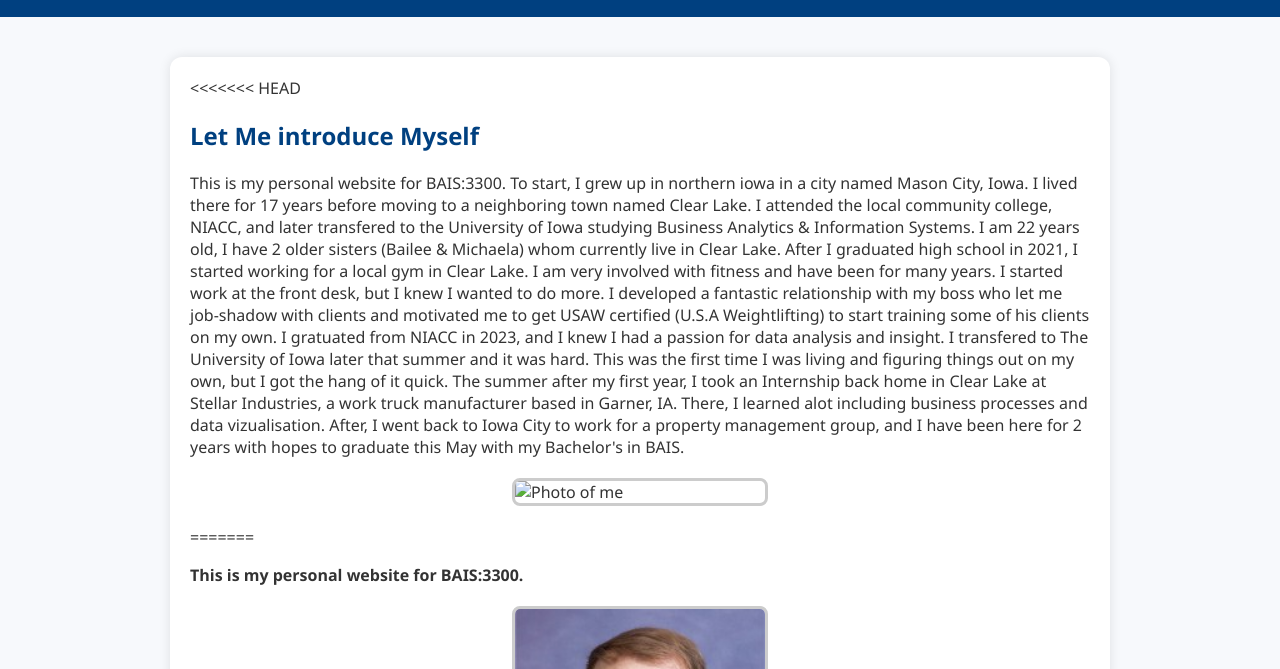
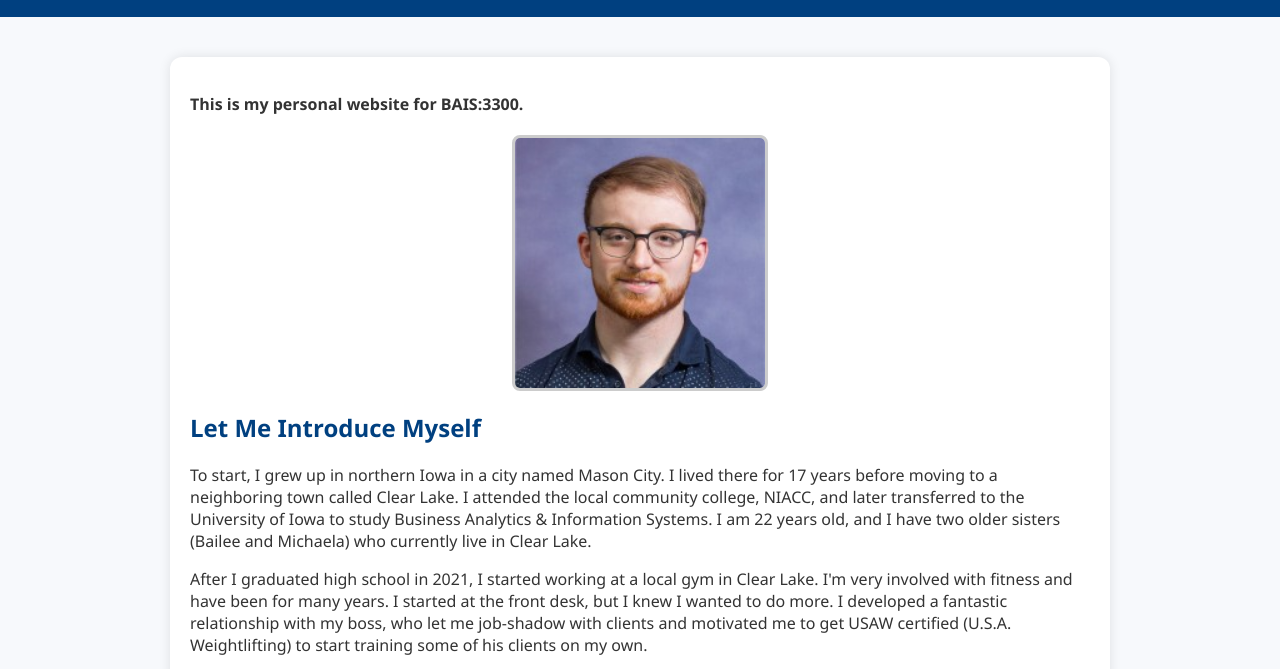
Before and after one commit to cd-schilling/cdschilling_HW6, a plain HTML site: page index.html in a window 1280 px wide. Shown: the part 88-757 px from the top of the page. Drawn offline with Linux system fonts and the light colour scheme; files whose address does not match are found by name.

Commit message:
Update index.html

```diff
--- a/index.html
+++ b/index.html
@@ -13,25 +13,6 @@
     </nav>
   </header>
   <main>
-<<<<<<< HEAD
-    <h2>Let Me introduce Myself</h2>
-    <p> This is my personal website for BAIS:3300.
-
-        To start, I grew up in northern iowa in a city named Mason City, Iowa. I lived there for 17 years before moving to a neighboring town named Clear Lake.
-        I attended the local community college, NIACC, and later transfered to the University of Iowa studying Business Analytics & Information Systems. I am 22
-        years old, I have 2 older sisters (Bailee & Michaela) whom currently live in Clear Lake.
-
-        After I graduated high school in 2021, I started working for a local gym in Clear Lake. I am very involved with fitness and have been for many years.
-        I started work at the front desk, but I knew I wanted to do more. I developed a fantastic relationship with my boss who let me job-shadow with clients
-        and motivated me to get USAW certified (U.S.A Weightlifting) to start training some of his clients on my own.
-
-        I gratuated from NIACC in 2023, and I knew I had a passion for data analysis and insight. I transfered to The University of Iowa later that summer and it was hard.
-        This was the first time I was living and figuring things out on my own, but I got the hang of it quick. The summer after my first year, I took an Internship back
-        home in Clear Lake at Stellar Industries, a work truck manufacturer based in Garner, IA. There, I learned alot including business processes and data vizualisation.
-        After, I went back to Iowa City to work for a property management group, and I have been here for 2 years with hopes to graduate this May with my Bachelor's in BAIS.
-    </p>
-    <img src="me.jpg" alt="Photo of me" width="250">
-=======
     <p class="intro-text"><strong>This is my personal website for BAIS:3300.</strong></p>
 
     <img src="1718291783334.jpg" alt="Photo of Cade" width="250" />
@@ -57,9 +38,8 @@
       Afterward, I went back to Iowa City to work for a property management group, and I've been here for 2 years with hopes to graduate this May with my Bachelor's in BAIS.
     </p>
 
->>>>>>> setup
     <ul>
-      <li>I </li>
+      <li>I enjoy weightlifting and helping others reach their fitness goals</li>
       <li>I study Business Analytics & Information Systems at the University of Iowa</li>
     </ul>
 
```
